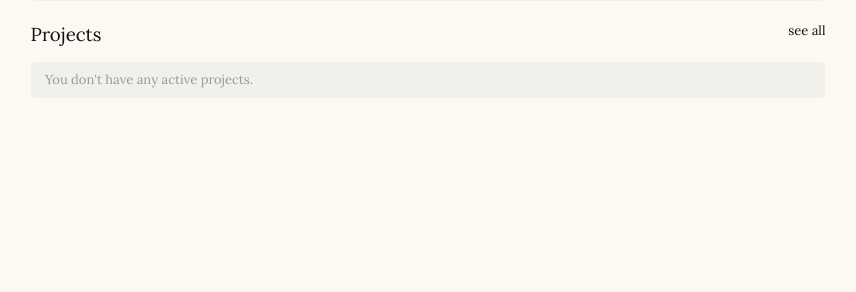
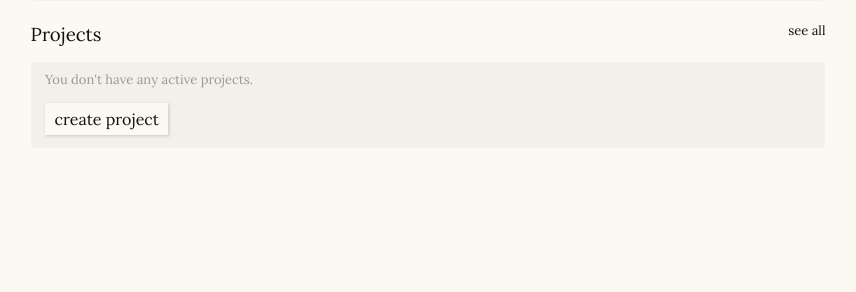
Before and after one commit to juliavillela/tick_project, a Django app: page /dashboard/ in a window 1280 px wide. Shown: the part 415-707 px from the top of the page, without its empty margins (212-1068 px from the left). Run offline with Django 5.2, Linux system fonts and the light colour scheme; the visitor is signed in with stand-in values (Sample User, id 1); data that the repository does not hold is empty; some web fonts are replaced.

Commit message:
feat: add create project button to empty projects list

```diff
--- a/tick_project/tracker/templates/tracker/dashboard.html
+++ b/tick_project/tracker/templates/tracker/dashboard.html
@@ -38,8 +38,11 @@
         {% include "tracker/partials/_project_list_item.html" with project=project %}
     {% empty %}
         <div class="card card-li">
-            <div class="small muted">
+            <div class="small muted mb-3">
                 You don't have any active projects.
+            </div>
+            <div class="mb-1">
+               <a href="{% url 'tracker:project-create' %}" class="button button-light"> create project</a>
             </div>
         </div>
     {% endfor %}
```
